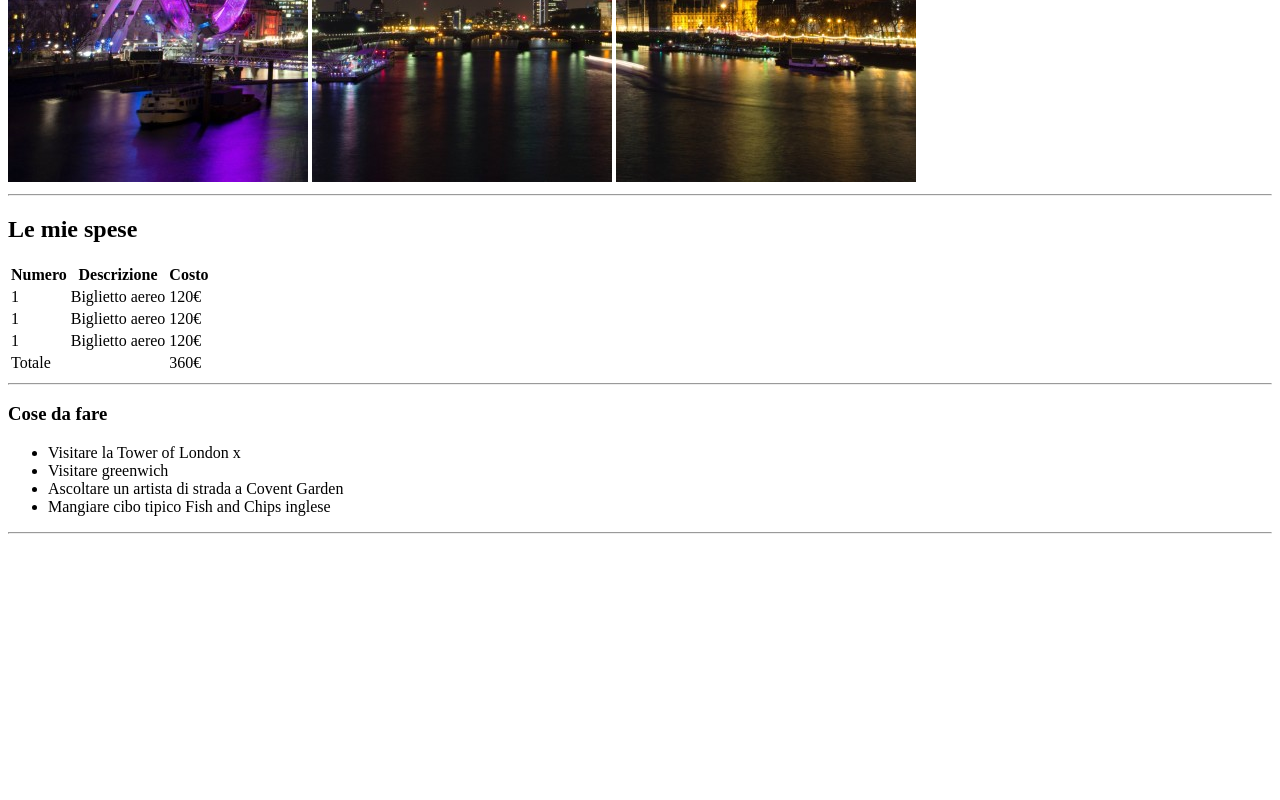
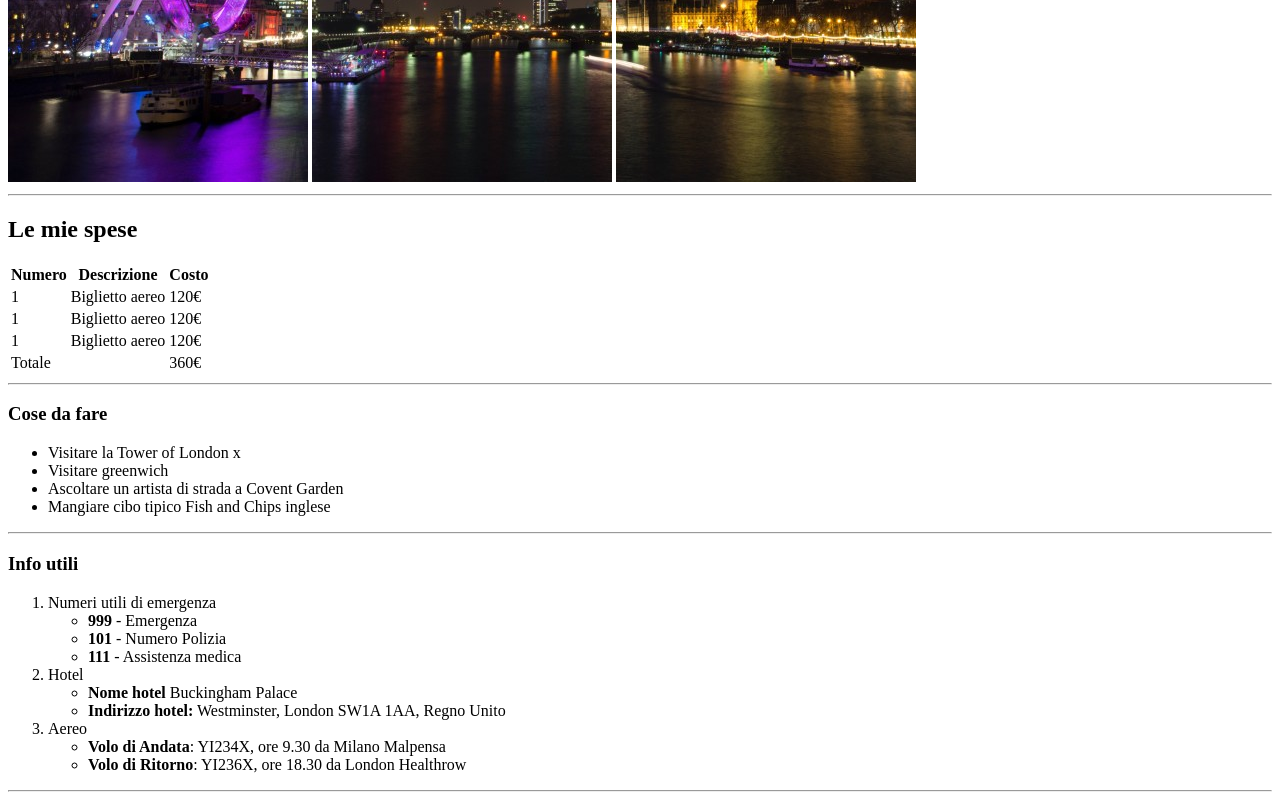
Before and after one commit to alegiunt99/html-london-trip, a plain HTML site: page index.html in a window 1280 px wide. Shown: the part 498-1298 px from the top of the page. Before the commit the page ends 1040 px from the top, so only its background shows below. Drawn offline with Linux system fonts and the light colour scheme.

Commit message:
Terzo paragrafo, info utili

```diff
--- a/index.html
+++ b/index.html
@@ -60,6 +60,7 @@
     <hr>
 
     <!--Secondo paragrafo, elenco puntato-->
+
     <div>
      <h3>Cose da fare</h3>
 
@@ -74,6 +75,36 @@
 
     <hr>
 
+    <!--Terzo paragrafo, info utili-->
+    <h3>Info utili</h3>
+
+    <ol>
+        <li>
+            Numeri utili di emergenza
+             <ul>
+                 <li><strong>999</strong> - Emergenza</li>
+                 <li><strong>101</strong> - Numero Polizia</li>
+                 <li><strong>111</strong> - Assistenza medica</li>
+             </ul>
+        </li>
+        <li>
+            Hotel
+             <ul>
+                 <li><b>Nome hotel</b> Buckingham Palace</li>
+                 <li><b>Indirizzo hotel:</b> Westminster, London SW1A 1AA, Regno Unito</li>
+             </ul>
+        </li>
+        <li>
+            Aereo
+             <ul>
+                 <li><b>Volo di Andata</b>: YI234X, ore 9.30 da Milano Malpensa</li>
+                 <li><b>Volo di Ritorno</b>: YI236X, ore 18.30 da London Healthrow</li>
+             </ul>
+        </li>
+    </ol>
+
+    <hr>
+
 
 </body>
 </html>
```
